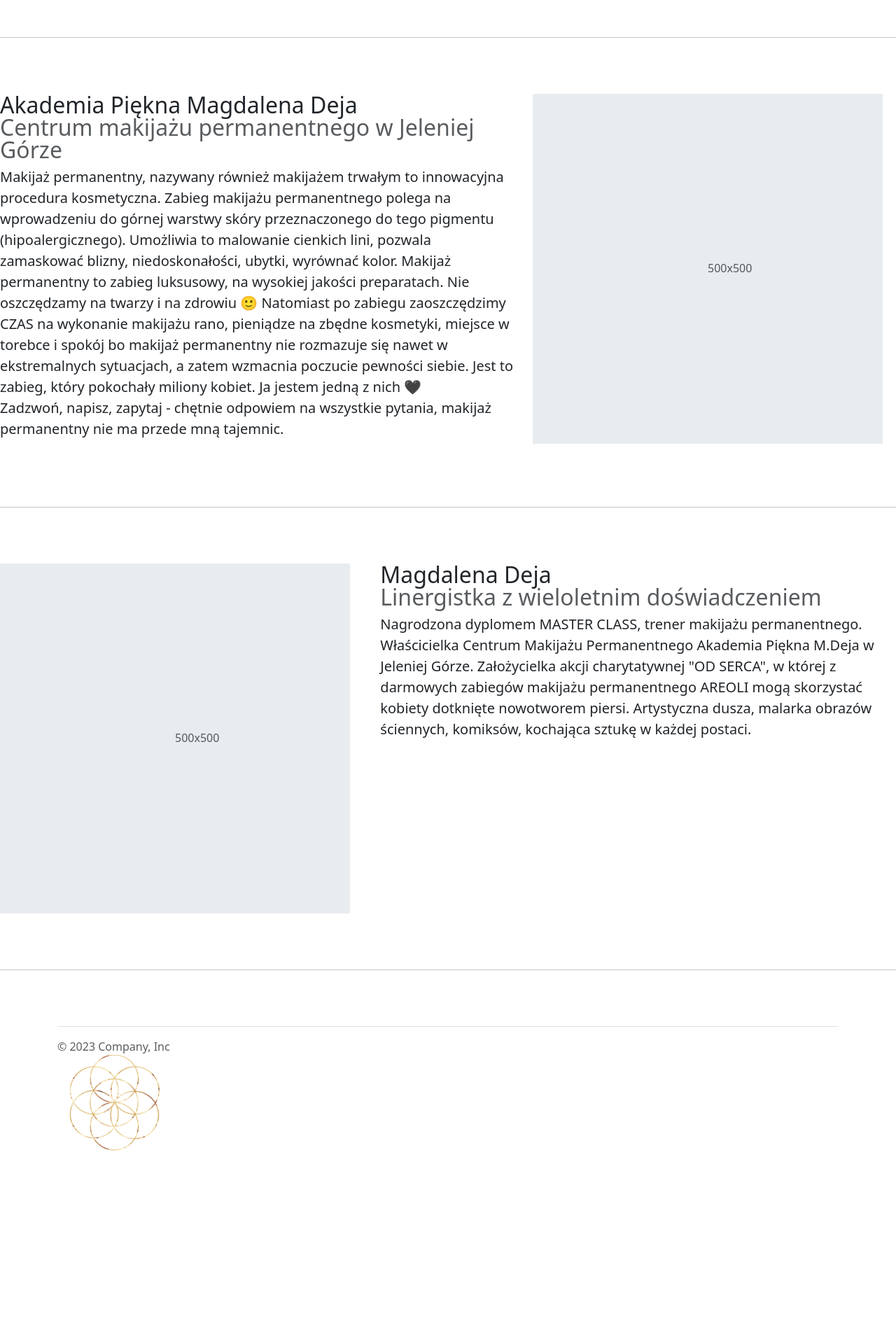
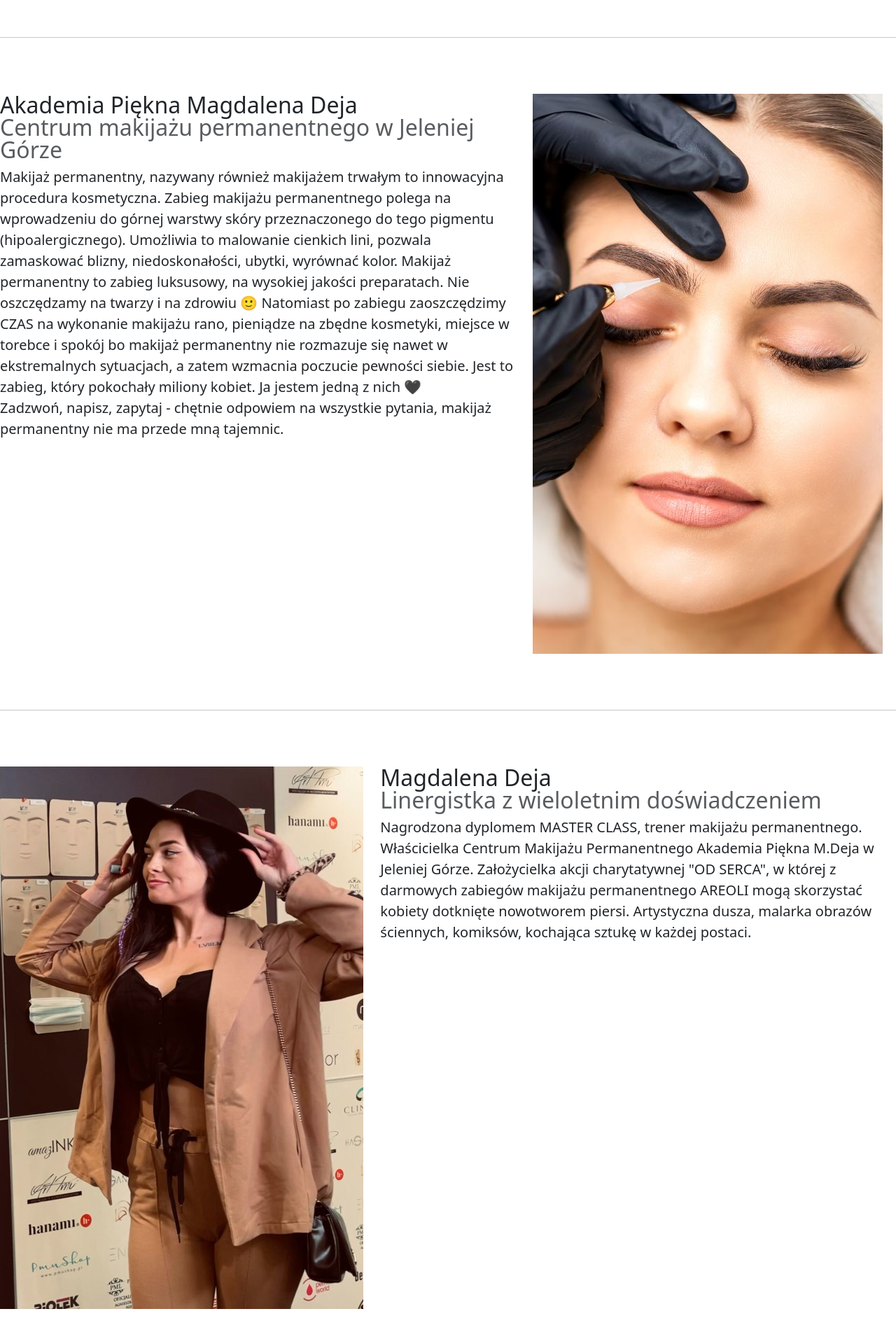
Before and after one commit to kamilaku/web1, a React (Create React App) app in the folder propermanentmakeup/: page / in a window 1280 px wide. Shown: the part 760-2680 px from the top of the page at 70% size. Before the commit the page ends 2472 px from the top, so only its background shows below. Built offline with nearby package versions, Linux system fonts and the light colour scheme.

Commit message:
images on main

```diff
--- a/propermanentmakeup/src/Components/bigBoxes.jsx
+++ b/propermanentmakeup/src/Components/bigBoxes.jsx
@@ -12,7 +12,8 @@ function BigBoxes() {
                 <br/>Zadzwoń, napisz, zapytaj - chętnie odpowiem na wszystkie pytania, makijaż permanentny nie ma przede mną tajemnic.</p>
             </div>
             <div class="col-md-5">
-                <svg class="bd-placeholder-img bd-placeholder-img-lg featurette-image img-fluid mx-auto" width="500" height="500" xmlns="http://www.w3.org/2000/svg" role="img" aria-label="Placeholder: 500x500" preserveAspectRatio="xMidYMid slice" focusable="false"><title>Placeholder</title><rect width="100%" height="100%" fill="var(--bs-secondary-bg)"></rect><text x="50%" y="50%" fill="var(--bs-secondary-color)" dy=".3em">500x500</text></svg>
+                <img src="./images/image1.jpeg" class="bd-placeholder-img bd-placeholder-img-lg featurette-image img-fluid mx-auto" title="Makijaż permanentny" alt="Makijaż permanentny" />
+
             </div>
         </div>
         <hr class="featurette-divider"></hr>
@@ -23,7 +24,7 @@ function BigBoxes() {
                 <p class="lead">Nagrodzona dyplomem MASTER CLASS, trener makijażu permanentnego. Właścicielka Centrum Makijażu Permanentnego Akademia Piękna M.Deja w Jeleniej Górze. Założycielka akcji charytatywnej "OD SERCA", w której z darmowych zabiegów makijażu permanentnego AREOLI mogą skorzystać kobiety dotknięte nowotworem piersi. Artystyczna dusza, malarka obrazów ściennych, komiksów, kochająca sztukę w każdej postaci.</p>
             </div>
             <div class="col-md-5 order-md-1">
-                <svg class="bd-placeholder-img bd-placeholder-img-lg featurette-image img-fluid mx-auto" width="500" height="500" xmlns="http://www.w3.org/2000/svg" role="img" aria-label="Placeholder: 500x500" preserveAspectRatio="xMidYMid slice" focusable="false"><title>Placeholder</title><rect width="100%" height="100%" fill="var(--bs-secondary-bg)"></rect><text x="50%" y="50%" fill="var(--bs-secondary-color)" dy=".3em">500x500</text></svg>
+            <img src="./images/image2.jpeg" class="bd-placeholder-img bd-placeholder-img-lg featurette-image img-fluid mx-auto" title="Makijaż permanentny" alt="Makijaż permanentny" />
             </div>
         </div>
         <hr class="featurette-divider"></hr>
```
